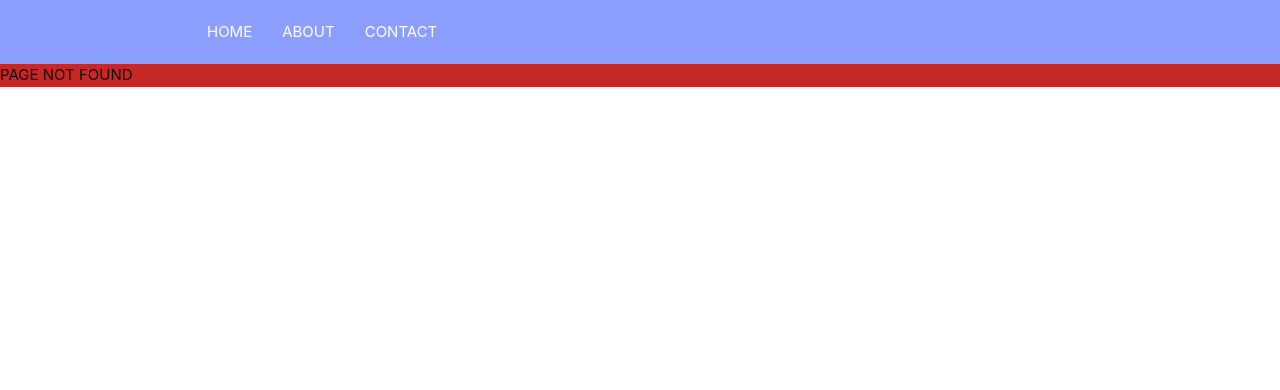
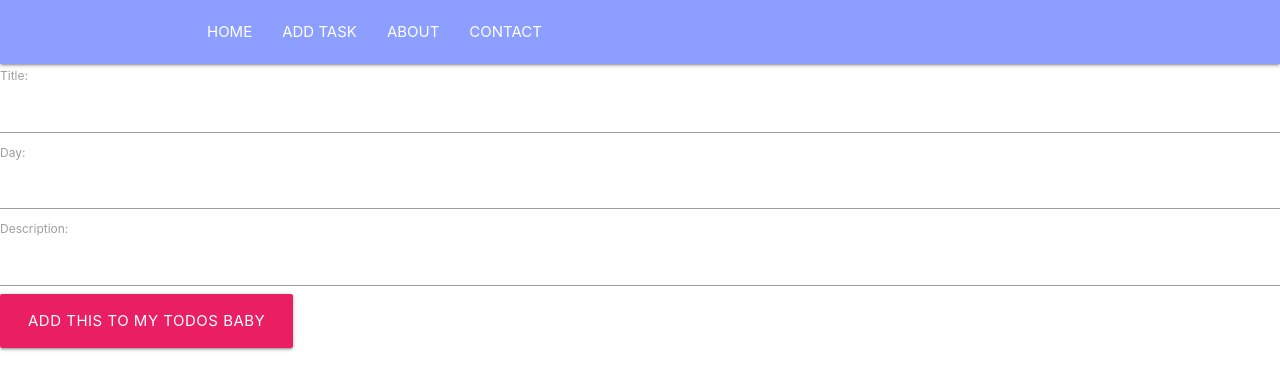
Before and after one commit to csipsz/time-management, a React (Create React App) app in the folder time-client/: page /form in a window 1280 px wide. Before the commit this address had no page. Shown: the top 390 px of the page. Built offline with nearby package versions, Linux system fonts and the light colour scheme.

Commit message:
debugging, added link to form

```diff
--- a/time-client/src/App.js
+++ b/time-client/src/App.js
@@ -4,6 +4,7 @@ import { Route, BrowserRouter as Router, Switch} from 'react-router-dom'
 import Home from './components/Home'
 import Contact from './components/Contact'
 import About from './components/About'
+import TaskForm from './containers/TaskForm';
 
 class  App extends Component {
   render(){
@@ -15,6 +16,7 @@ class  App extends Component {
           <Route exact path='/' component={Home}/>
           <Route path='/about' component={About} />
           <Route path='/contact' component={Contact} />
+          <Route path='/form' component={TaskForm} />
           <Route render={ () => <div className="red darken-3">PAGE NOT FOUND</div>} />
         </Switch>
       </Router>
--- a/time-client/src/actions/taskActions.js
+++ b/time-client/src/actions/taskActions.js
@@ -9,7 +9,7 @@ const fetchTasks = () => {
 }
 
 
-export const createTask = (taskInfo, history) => {
+export const createTask = (taskInfo) => {
     return (dispatch) => {
         fetch('http://localhost:3001/tasks', {
             method: "POST",
@@ -22,7 +22,6 @@ export const createTask = (taskInfo, history) => {
         .then( resp => resp.json() )
         .then( task => {
             dispatch(addTask(task))
-            //history.push('/')
         })
     }
 }
--- a/time-client/src/components/Contact.js
+++ b/time-client/src/components/Contact.js
@@ -1,12 +1,9 @@
 import React from 'react'
-import TaskCard from './TaskCard'
-import TaskForm from '../containers/TaskForm'
 
 const Contact = () => {
     return (
         <div>
             THIS IS MY CONTACT COMPONENT
-            <TaskForm/>
         </div>
     )
 }
--- a/time-client/src/components/Navbar.js
+++ b/time-client/src/components/Navbar.js
@@ -1,5 +1,5 @@
 import React from 'react'
-import {Link, NavLink} from 'react-router-dom'
+import {NavLink} from 'react-router-dom'
 
 const Navbar = () => {
     return (
@@ -7,6 +7,7 @@ const Navbar = () => {
             <div className="container">
                 <ul>
                     <li><NavLink exact to="/">HOME</NavLink></li>
+                    <li><NavLink to="/form">ADD TASK</NavLink></li>
                     <li><NavLink to="/about">ABOUT</NavLink></li>
                     <li><NavLink to="/contact">CONTACT</NavLink></li>
                 </ul>
--- a/time-client/src/components/TaskCard.js
+++ b/time-client/src/components/TaskCard.js
@@ -2,7 +2,6 @@ import React from 'react'
 import ReactLogo from '../logo192.png'
 
 const TaskCard = (props) => {
-
 
     return (
         <div className="task-card pink darken-4">
--- a/time-client/src/containers/Day.js
+++ b/time-client/src/containers/Day.js
@@ -12,7 +12,7 @@ export class Day extends Component {
 
     renderWhenYouHaveIt = () => {
         if (this.props.loading){
-            return <div>LOADING YOUR RESPONSIBILITIES</div>
+            return <div>LOADING...</div>
         } else {
             return this.props.tasks.tasks.map(task => {
                 if (task.day === this.props.name){
--- a/time-client/src/containers/TaskForm.js
+++ b/time-client/src/containers/TaskForm.js
@@ -19,10 +19,11 @@ export class TaskForm extends Component {
 
         const task = {
             task: this.state
-
         }
 
-        this.props.createTask(task, this.props.history)
+        this.props.createTask(task)
+
+        this.props.history.push('/')
     }
 
     handleChange = (e) => {
--- a/time-client/src/containers/Week.js
+++ b/time-client/src/containers/Week.js
@@ -1,5 +1,6 @@
 import React, { Component } from 'react'
 import Day from './Day'
+import { TaskForm } from './TaskForm'
 
 export class Week extends Component {
 
```
